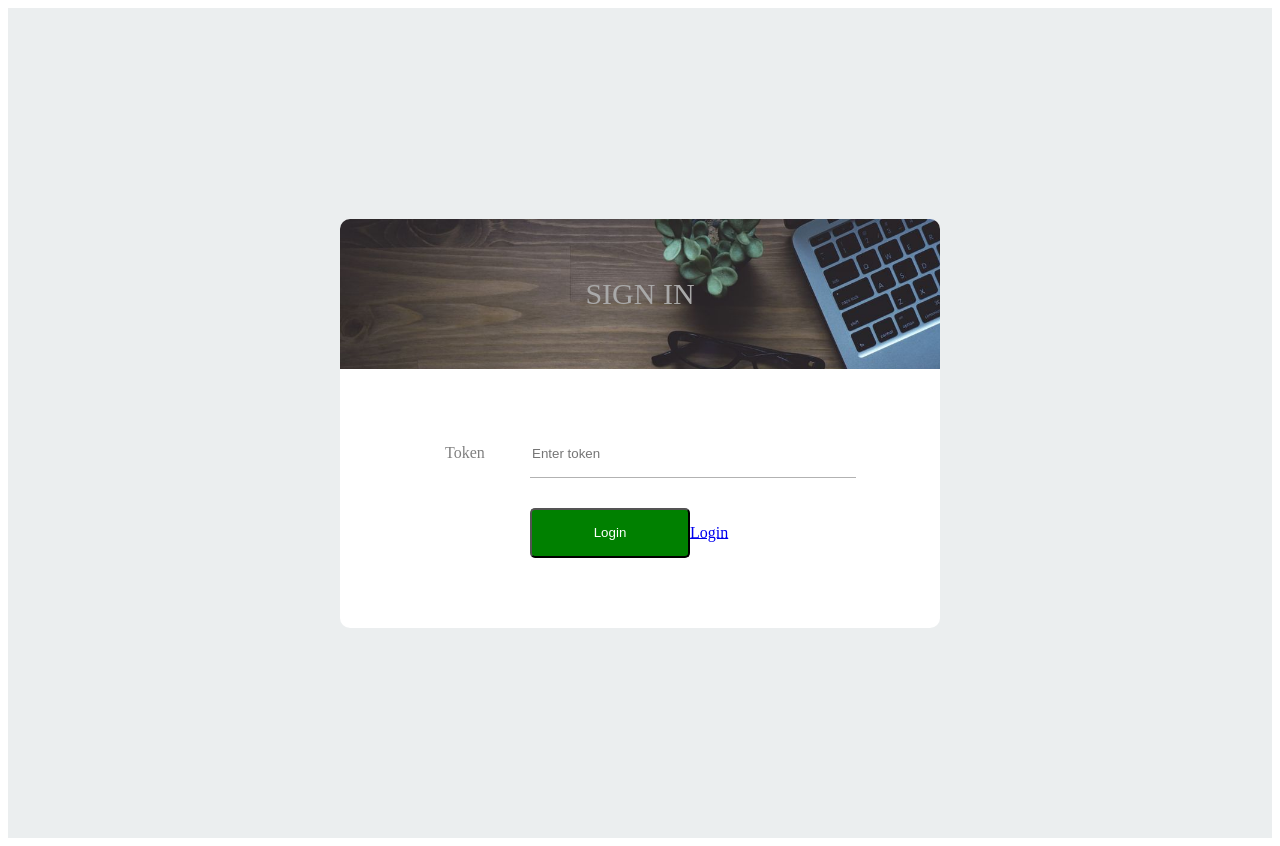
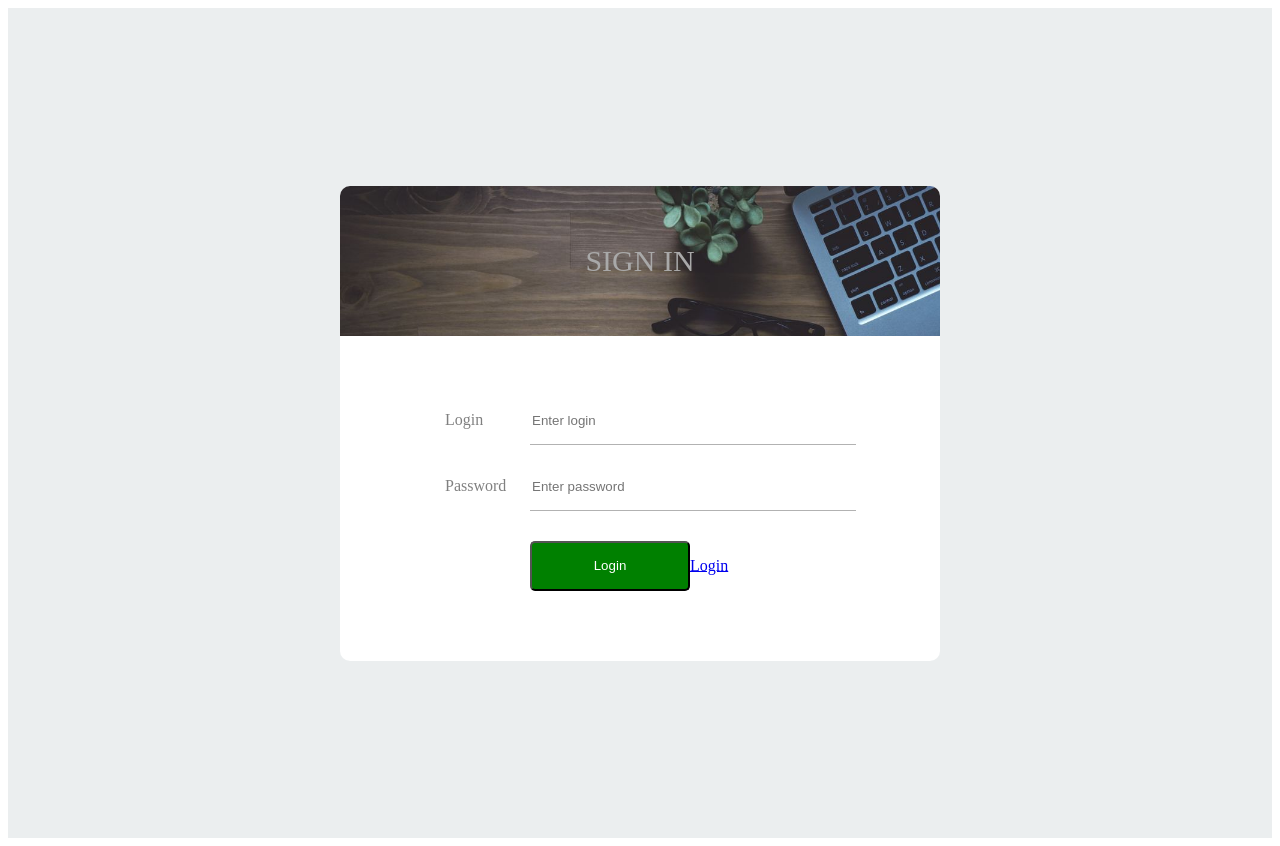
Before and after one commit to ShapDenis/MyPages_gitHub, a React app: page /login in a window 1280 px wide. Built offline with nearby package versions, Linux system fonts and the light colour scheme.

Commit message:
fix OAuth fix

```diff
--- a/src/auth/actions/login.ts
+++ b/src/auth/actions/login.ts
@@ -3,6 +3,6 @@ import { feature } from "../constans";
 
 const actionName = "token";
 
-export const loginAction = createAction<{ token: string }>(
+export const loginAction = createAction<{ login: string; password: string }>(
   `${feature}:${actionName}`
 );
--- a/src/auth/components/LoginForm/LoginForm.tsx
+++ b/src/auth/components/LoginForm/LoginForm.tsx
@@ -1,18 +1,29 @@
 import React, { useState } from "react";
-import { clientID, clientSecret } from "../../constans";
 import { loginFormStyles } from "./LoginFormStyles";
+import { useDispatch } from "react-redux";
+
+import { loginAction } from "../../actions/login";
 
 export const LoginForm = () => {
-  const [token, setToken] = useState("");
+  const dispatch = useDispatch();
+  const [login, setLogin] = useState("");
+  const [pass, setPass] = useState("");
+  if (login) {
+    //бредовое решение(((
+    document.cookie = "Login=" + login;
+    document.cookie = "Pass=" + pass;
+  }
 
-  const cookieValue = document.cookie.replace(
-    /(?:(?:^|.*;\s*)responseCode\s*\=\s*([^;]*).*$)|^.*$/,
-    "$1"
-  );
+  // const cookieLogin = document.cookie.replace(
+  //   /(?:(?:^|.*;\s*)Login\s*\=\s*([^;]*).*$)|^.*$/,
+  //   "$1"
+  // );
+  // const cookiePass = document.cookie.replace(
+  //   /(?:(?:^|.*;\s*)Pass\s*\=\s*([^;]*).*$)|^.*$/,
+  //   "$1"
+  // );
   const onClickLogin = (): void => {
-    if (cookieValue) {
-      alert("ddddd");
-    }
+    dispatch(loginAction({ login: login, password: pass }));
   };
 
   return (
@@ -23,13 +34,23 @@ export const LoginForm = () => {
         </div>
         <form css={loginFormStyles.formLogin}>
           <div css={loginFormStyles.formLoginUser}>
-            <span css={loginFormStyles.formLoginUserName}>Token</span>
+            <span css={loginFormStyles.formLoginUserName}>Login</span>
             <input
-              type="token"
-              name="token"
-              onChange={(e) => setToken(e.target.value)}
+              type="login"
+              name="login"
+              onChange={(e) => setLogin(e.target.value)}
               css={loginFormStyles.formLoginInput}
-              placeholder="Enter token"
+              placeholder="Enter login"
+            />
+          </div>
+          <div css={loginFormStyles.formLoginUser}>
+            <span css={loginFormStyles.formLoginUserName}>Password</span>
+            <input
+              type="password"
+              name="password"
+              onChange={(e) => setPass(e.target.value)}
+              css={loginFormStyles.formLoginInput}
+              placeholder="Enter password"
             />
           </div>
           <div css={loginFormStyles.formLoginButton}>
--- a/src/auth/slice/auth.ts
+++ b/src/auth/slice/auth.ts
@@ -4,8 +4,10 @@ const authSlice = createSlice({
   name: "auth",
   initialState: {
     isAuth: false,
-    responseCode: "",
+    cookieLogin: "",
+    cookiePass: "",
   },
+
   reducers: {},
 });
 export const auth = authSlice.reducer;
```
